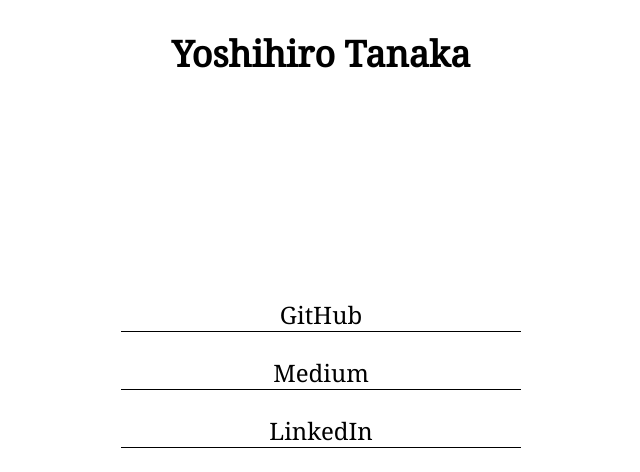
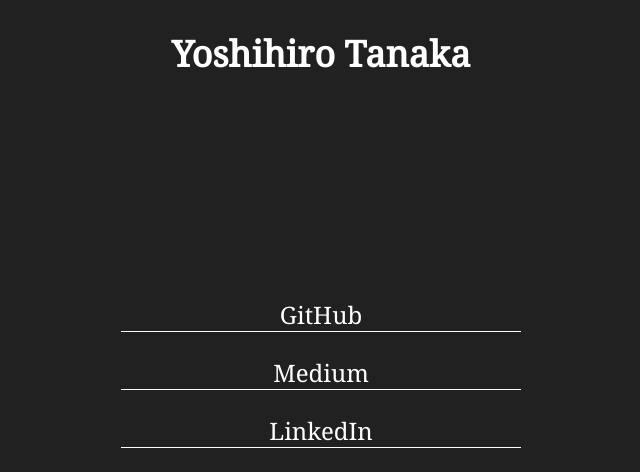
Before and after one commit to CORDEA/cordea.github.io, a plain HTML site: page src/index.html in a window 1280 px wide. Shown: the part 806-1278 px from the top of the page, without its empty margins (319-959 px from the left). Drawn offline with Linux system fonts and the dark colour scheme.

Commit message:
add a dark theme

```diff
--- a/src/index.css
+++ b/src/index.css
@@ -2,6 +2,7 @@
     margin: 16px 64px;
     text-align: center;
     font-family: "Noto Serif", serif;
+    color: #212121;
 }
 
 .container {
@@ -40,3 +41,14 @@
     width: max(300px, 50%);
     border-bottom: 1px solid #000000;
 }
+
+@media (prefers-color-scheme: dark) {
+    body {
+        background: #212121;
+        color: #ffffff;
+    }
+
+    .link {
+        border-bottom: 1px solid #ffffff;
+    }
+}
```
